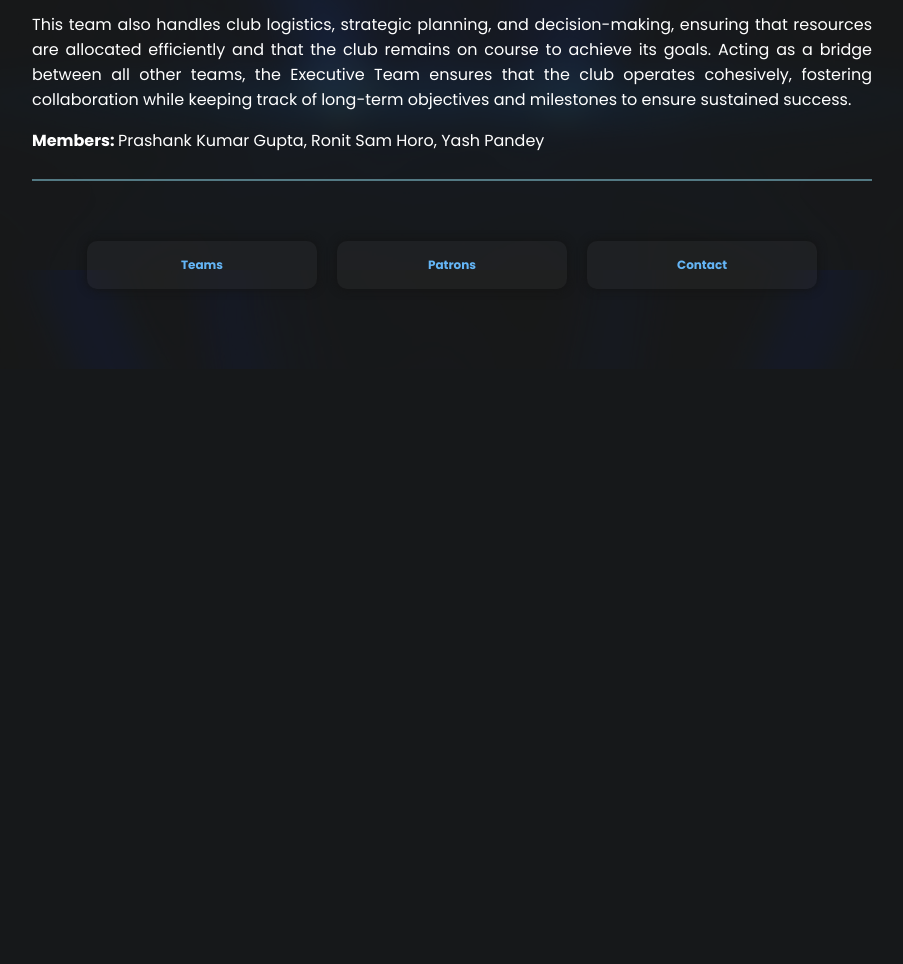
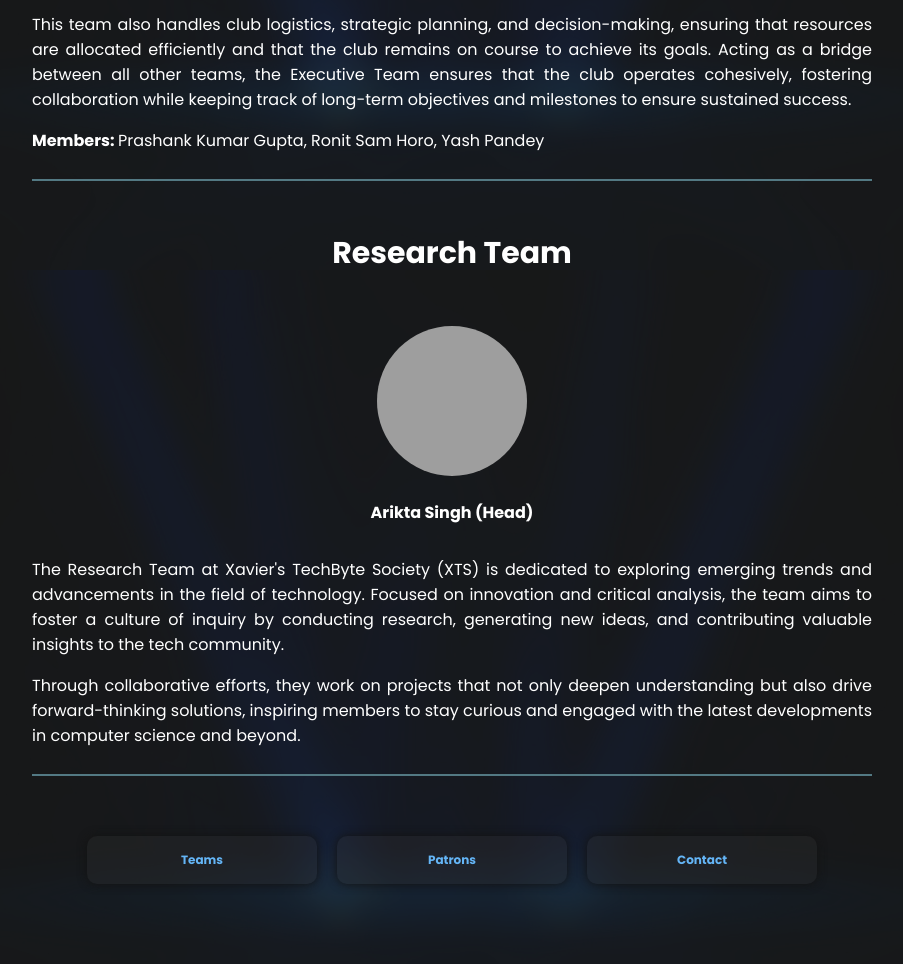
Before and after one commit to jyotirmay-exe/xts-web, a Flask app: page /teams in a window 1280 px wide. Shown: the part 2130-3094 px from the top of the page, without its empty margins (188-1091 px from the left). Before the commit the page ends 2419 px from the top, so only its background shows below. Run offline with Flask 3, Linux system fonts and the light colour scheme; grey boxes are pictures that could not be loaded.

Commit message:
frontend update

```diff
--- a/templates/teams.html
+++ b/templates/teams.html
@@ -108,9 +108,26 @@
                         {% endfor %}
                     </p>
                 </div>
+
+                <div class="section">
+                <h2 class="section-title">Research Team</h2>
+                <div class="team-head">
+                    <div class="head"><img src="{{ heads['research'][0].src }}">
+                        <p>{{ heads['research'][0].name }} (Head)
+                        <p>
+                    </div>
+                </div>
+                <p>The Research Team at Xavier's TechByte Society (XTS) is dedicated to exploring emerging trends and
+                advancements in the field of technology. Focused on innovation and critical analysis, the team aims to
+                foster a culture of inquiry by conducting research, generating new ideas, and contributing valuable
+                insights to the tech community.</p>
+                <p>Through collaborative efforts, they work on projects that not only
+                deepen understanding but also drive forward-thinking solutions, inspiring members to stay curious and
+                engaged with the latest developments in computer science and beyond.</p>
             </div>
         </div>
-        {{ pageFooter() }}
+    </div>
+    {{ pageFooter() }}
     </div>
 </body>
 
```
